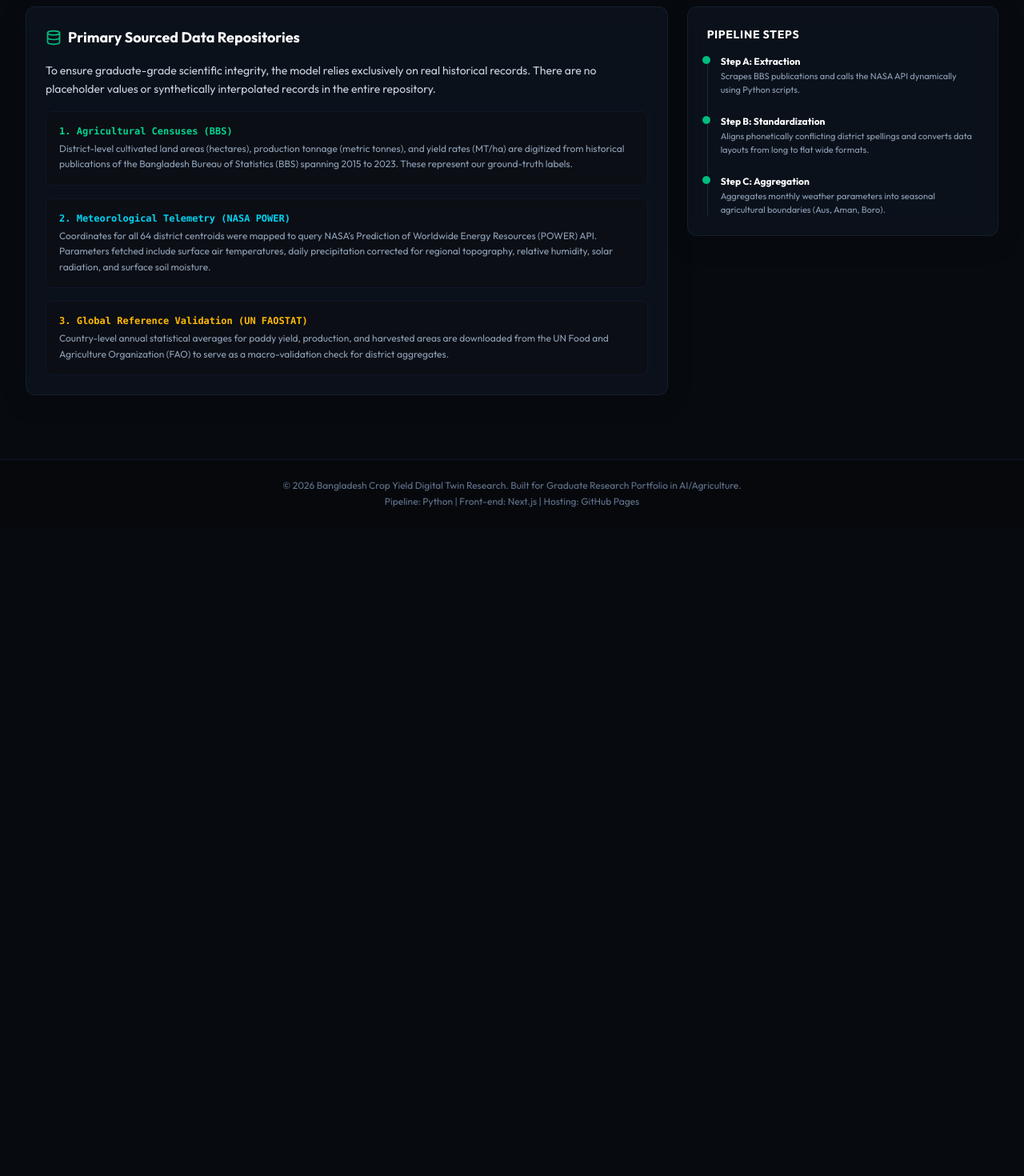
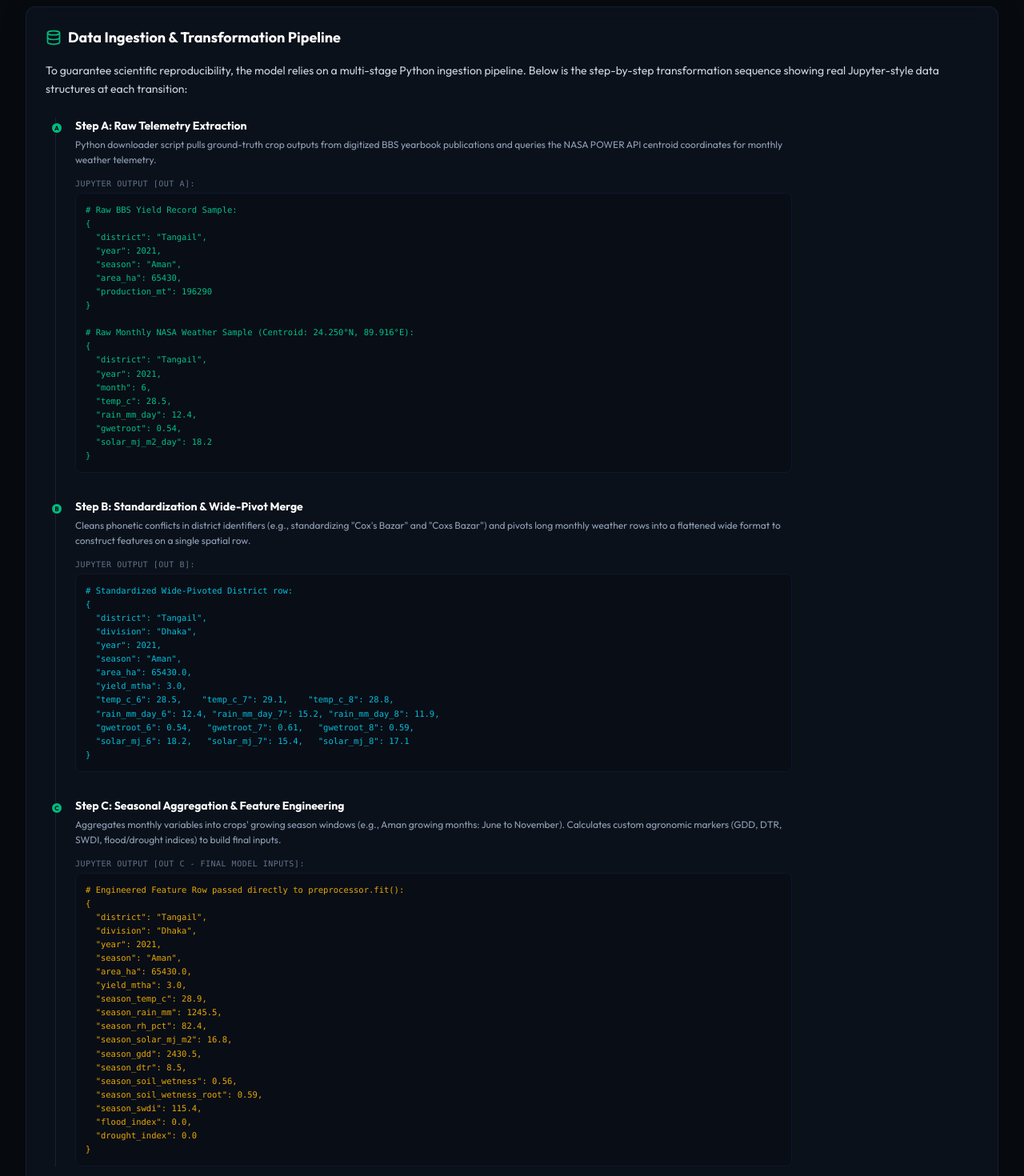
Before and after one commit to tahmidxp96/CropPred, a Next.js app: page /methodology in a window 1280 px wide. Shown: the part 400-1870 px from the top of the page at 80% size. Before the commit the page ends 1059 px from the top, so only its background shows below. Built offline with nearby package versions, Linux system fonts and the light colour scheme.

Commit message:
docs: add Jupyter Notebook style output records after each step in the ingestion methodology timeline

```diff
--- a/app/methodology/page.js
+++ b/app/methodology/page.js
@@ -146,56 +146,116 @@ export default function MethodologyPage() {
 
         {/* Tab 1 Content: Ingestion Pipeline */}
         {activeTab === "acquisition" && (
-          <div className="grid grid-cols-1 lg:grid-cols-3 gap-6">
-            <div className="lg:col-span-2 flex flex-col gap-6">
+          <div className="flex flex-col gap-6">
             <div className="glass-panel p-6">
               <h3 className="text-lg font-bold text-white mb-4 flex items-center gap-2">
-                  <Database className="text-emerald-500 w-5 h-5" /> Primary Sourced Data Repositories
+                <Database className="text-emerald-500 w-5 h-5" /> Data Ingestion & Transformation Pipeline
               </h3>
-                <p className="text-sm text-slate-300 leading-relaxed mb-4">
-                  To ensure graduate-grade scientific integrity, the model relies exclusively on real historical records. There are no placeholder values or synthetically interpolated records in the entire repository.
+              <p className="text-sm text-slate-300 leading-relaxed mb-6">
+                To guarantee scientific reproducibility, the model relies on a multi-stage Python ingestion pipeline. Below is the step-by-step transformation sequence showing real Jupyter-style data structures at each transition:
               </p>
-                <div className="space-y-4">
-                  <div className="bg-[#0b0e14] border border-slate-900 p-4 rounded-lg">
-                    <span className="text-xs font-bold text-emerald-400 block font-mono">1. Agricultural Censuses (BBS)</span>
-                    <p className="text-xs text-slate-400 mt-1 leading-relaxed">
-                      District-level cultivated land areas (hectares), production tonnage (metric tonnes), and yield rates (MT/ha) are digitized from historical publications of the Bangladesh Bureau of Statistics (BBS) spanning 2015 to 2023. These represent our ground-truth labels.
+
+              <div className="space-y-8 relative border-l border-slate-800/80 pl-6 ml-3">
+                {/* Step A */}
+                <div className="relative">
+                  <div className="absolute -left-[30px] top-1.5 bg-emerald-500 w-3.5 h-3.5 rounded-full border border-slate-950 flex items-center justify-center text-[8px] font-bold text-slate-950">A</div>
+                  <h4 className="text-sm font-bold text-white flex items-center gap-2">
+                    Step A: Raw Telemetry Extraction
+                  </h4>
+                  <p className="text-xs text-slate-400 mt-1 leading-relaxed max-w-4xl">
+                    Python downloader script pulls ground-truth crop outputs from digitized BBS yearbook publications and queries the NASA POWER API centroid coordinates for monthly weather telemetry.
                   </p>
-                  </div>
-                  <div className="bg-[#0b0e14] border border-slate-900 p-4 rounded-lg">
-                    <span className="text-xs font-bold text-cyan-400 block font-mono">2. Meteorological Telemetry (NASA POWER)</span>
-                    <p className="text-xs text-slate-400 mt-1 leading-relaxed">
-                      Coordinates for all 64 district centroids were mapped to query NASA's Prediction of Worldwide Energy Resources (POWER) API. Parameters fetched include surface air temperatures, daily precipitation corrected for regional topography, relative humidity, solar radiation, and surface soil moisture.
-                    </p>
-                  </div>
-                  <div className="bg-[#0b0e14] border border-slate-900 p-4 rounded-lg">
-                    <span className="text-xs font-bold text-amber-400 block font-mono">3. Global Reference Validation (UN FAOSTAT)</span>
-                    <p className="text-xs text-slate-400 mt-1 leading-relaxed">
-                      Country-level annual statistical averages for paddy yield, production, and harvested areas are downloaded from the UN Food and Agriculture Organization (FAO) to serve as a macro-validation check for district aggregates.
-                    </p>
-                  </div>
-                </div>
+
+                  <div className="mt-3 max-w-4xl">
+                    <span className="text-[10px] text-slate-500 block uppercase font-mono tracking-wider mb-1">Jupyter Output [Out A]:</span>
+                    <pre className="font-mono bg-[#090d16] border border-slate-900 rounded-lg p-3 text-[10.5px] text-emerald-400/90 leading-relaxed overflow-x-auto">
+{`# Raw BBS Yield Record Sample:
+{
+  "district": "Tangail",
+  "year": 2021,
+  "season": "Aman",
+  "area_ha": 65430,
+  "production_mt": 196290
+}
+
+# Raw Monthly NASA Weather Sample (Centroid: 24.250°N, 89.916°E):
+{
+  "district": "Tangail",
+  "year": 2021,
+  "month": 6,
+  "temp_c": 28.5,
+  "rain_mm_day": 12.4,
+  "gwetroot": 0.54,
+  "solar_mj_m2_day": 18.2
+}`}
+                    </pre>
                   </div>
                 </div>
 
-            <div className="flex flex-col gap-6">
-              <div className="glass-panel p-6 flex flex-col gap-4">
-                <h4 className="text-sm font-bold text-white uppercase tracking-wider">Pipeline Steps</h4>
-                <div className="relative border-l border-slate-800 pl-4 space-y-6">
+                {/* Step B */}
                 <div className="relative">
-                    <div className="absolute -left-6 bg-emerald-500 w-3 h-3 rounded-full border border-slate-950" />
-                    <span className="text-xs font-bold text-white block">Step A: Extraction</span>
-                    <span className="text-[11px] text-slate-400 block mt-0.5">Scrapes BBS publications and calls the NASA API dynamically using Python scripts.</span>
+                  <div className="absolute -left-[30px] top-1.5 bg-emerald-500 w-3.5 h-3.5 rounded-full border border-slate-950 flex items-center justify-center text-[8px] font-bold text-slate-950">B</div>
+                  <h4 className="text-sm font-bold text-white flex items-center gap-2">
+                    Step B: Standardization & Wide-Pivot Merge
+                  </h4>
+                  <p className="text-xs text-slate-400 mt-1 leading-relaxed max-w-4xl">
+                    Cleans phonetic conflicts in district identifiers (e.g., standardizing "Cox's Bazar" and "Coxs Bazar") and pivots long monthly weather rows into a flattened wide format to construct features on a single spatial row.
+                  </p>
+
+                  <div className="mt-3 max-w-4xl">
+                    <span className="text-[10px] text-slate-500 block uppercase font-mono tracking-wider mb-1">Jupyter Output [Out B]:</span>
+                    <pre className="font-mono bg-[#090d16] border border-slate-900 rounded-lg p-3 text-[10.5px] text-cyan-400/90 leading-relaxed overflow-x-auto">
+{`# Standardized Wide-Pivoted District row:
+{
+  "district": "Tangail",
+  "division": "Dhaka",
+  "year": 2021,
+  "season": "Aman",
+  "area_ha": 65430.0,
+  "yield_mtha": 3.0,
+  "temp_c_6": 28.5,    "temp_c_7": 29.1,    "temp_c_8": 28.8,
+  "rain_mm_day_6": 12.4, "rain_mm_day_7": 15.2, "rain_mm_day_8": 11.9,
+  "gwetroot_6": 0.54,   "gwetroot_7": 0.61,   "gwetroot_8": 0.59,
+  "solar_mj_6": 18.2,   "solar_mj_7": 15.4,   "solar_mj_8": 17.1
+}`}
+                    </pre>
                   </div>
+                </div>
+
+                {/* Step C */}
                 <div className="relative">
-                    <div className="absolute -left-6 bg-emerald-500 w-3 h-3 rounded-full border border-slate-950" />
-                    <span className="text-xs font-bold text-white block">Step B: Standardization</span>
-                    <span className="text-[11px] text-slate-400 block mt-0.5">Aligns phonetically conflicting district spellings and converts data layouts from long to flat wide formats.</span>
-                  </div>
-                  <div className="relative">
-                    <div className="absolute -left-6 bg-emerald-500 w-3 h-3 rounded-full border border-slate-950" />
-                    <span className="text-xs font-bold text-white block">Step C: Aggregation</span>
-                    <span className="text-[11px] text-slate-400 block mt-0.5">Aggregates monthly weather parameters into seasonal agricultural boundaries (Aus, Aman, Boro).</span>
+                  <div className="absolute -left-[30px] top-1.5 bg-emerald-500 w-3.5 h-3.5 rounded-full border border-slate-950 flex items-center justify-center text-[8px] font-bold text-slate-950">C</div>
+                  <h4 className="text-sm font-bold text-white flex items-center gap-2">
+                    Step C: Seasonal Aggregation & Feature Engineering
+                  </h4>
+                  <p className="text-xs text-slate-400 mt-1 leading-relaxed max-w-4xl">
+                    Aggregates monthly variables into crops' growing season windows (e.g., Aman growing months: June to November). Calculates custom agronomic markers (GDD, DTR, SWDI, flood/drought indices) to build final inputs.
+                  </p>
+
+                  <div className="mt-3 max-w-4xl">
+                    <span className="text-[10px] text-slate-500 block uppercase font-mono tracking-wider mb-1">Jupyter Output [Out C - Final Model Inputs]:</span>
+                    <pre className="font-mono bg-[#090d16] border border-slate-900 rounded-lg p-3 text-[10.5px] text-amber-400/90 leading-relaxed overflow-x-auto">
+{`# Engineered Feature Row passed directly to preprocessor.fit():
+{
+  "district": "Tangail",
+  "division": "Dhaka",
+  "year": 2021,
+  "season": "Aman",
+  "area_ha": 65430.0,
+  "yield_mtha": 3.0,
+  "season_temp_c": 28.9,
+  "season_rain_mm": 1245.5,
+  "season_rh_pct": 82.4,
+  "season_solar_mj_m2": 16.8,
+  "season_gdd": 2430.5,
+  "season_dtr": 8.5,
+  "season_soil_wetness": 0.56,
+  "season_soil_wetness_root": 0.59,
+  "season_swdi": 115.4,
+  "flood_index": 0.0,
+  "drought_index": 0.0
+}`}
+                    </pre>
                   </div>
                 </div>
               </div>
```
Lines whose indentation alone changed are shown as unchanged.
